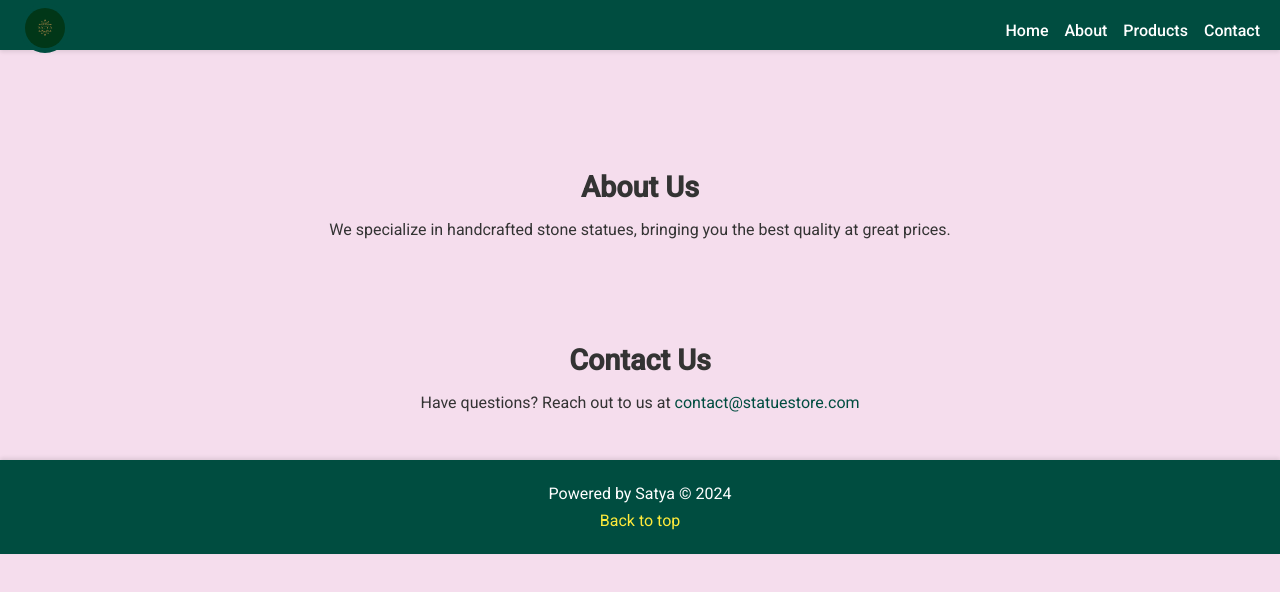
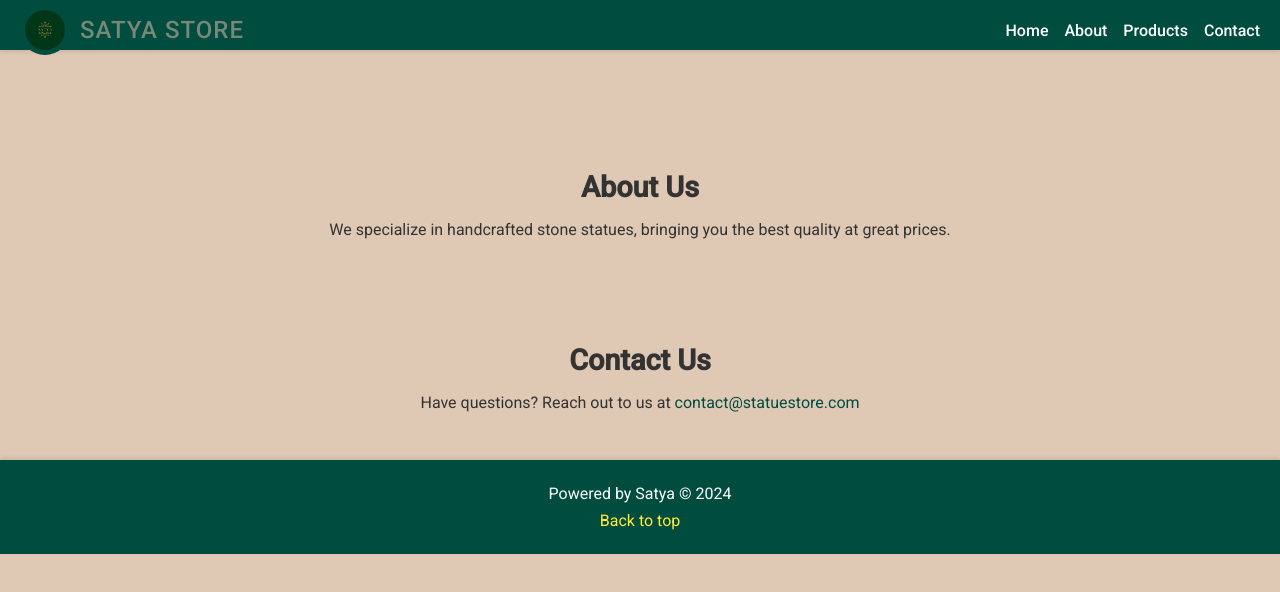
Before and after one commit to Satyaranjan38/stonestatue, a plain HTML site: page index.html in a window 1280 px wide. Drawn offline with Linux system fonts and the light colour scheme; no server answers.

Commit message:
added header

```diff
--- a/index.html
+++ b/index.html
@@ -12,6 +12,7 @@
         <nav class="navbar">
             <div class="logo">
                 <img src="Satya.png" alt="Statue Hub Logo">
+                <span class="logo-text">Satya Store</span> <!-- Added span for the store name -->
             </div>
             <ul class="nav-links">
                 <li><a href="#home">Home</a></li>
--- a/styles.css
+++ b/styles.css
@@ -3,7 +3,7 @@ body {
     font-family: 'Roboto', Arial, sans-serif;
     margin: 0;
     padding: 0;
-    background-color: #f5dded; /* Light pinkish background for a professional look */
+    background-color: #dfc8b4; /* Light gray background for a professional look */
     color: #333;
 }
 
@@ -26,13 +26,29 @@ header {
     height: 100%; /* Ensure navbar height matches header height */
 }
 
+.logo {
+    display: flex;
+    align-items: center; /* Center items vertically */
+}
+
 .logo img {
     height: 40px;
     width: 40px;
-    border-radius: 50%; /* Make the logo round */
-    background-color: #004d40; /* Match background color to blend with header */
-    padding: 5px; /* Add some padding */
+    border-radius: 50%;
+    background-color: #004d40;
+    padding: 5px;
 }
+
+.logo-text {
+    font-size: 1.5rem; /* Adjust size as needed */
+    color: #778877; /* Text color */
+    margin-left: 10px; /* Space between logo and text */
+    font-weight: 500; /* Make text slightly bold */
+    text-transform: uppercase; /* Make text uppercase */
+    letter-spacing: 1px; /* Add some spacing between letters */
+    font-family: 'Roboto', Arial, sans-serif;
+}
+
 
 .nav-links {
     list-style: none;
@@ -167,11 +183,11 @@ footer a:hover {
 }
 
 /* Responsive Design */
-/* Change nav-links color from white to black */
+@media (max-width: 768px) {
+    .product-card {
+        width: calc(50% - 1.5rem);
+    }
 
-
-/* Responsive Design for Mobile */
-@media (max-width: 768px) {
     .nav-links {
         flex-direction: column;
         align-items: flex-end; /* Align items to the right */
@@ -182,6 +198,13 @@ footer a:hover {
         flex-direction: column;
         align-items: flex-end; /* Align navbar to the right */
 
+    }
+}
+
+
+@media (max-width: 480px) {
+    .product-card {
+        width: calc(100% - 1.5rem);
     }
 }
 
```
